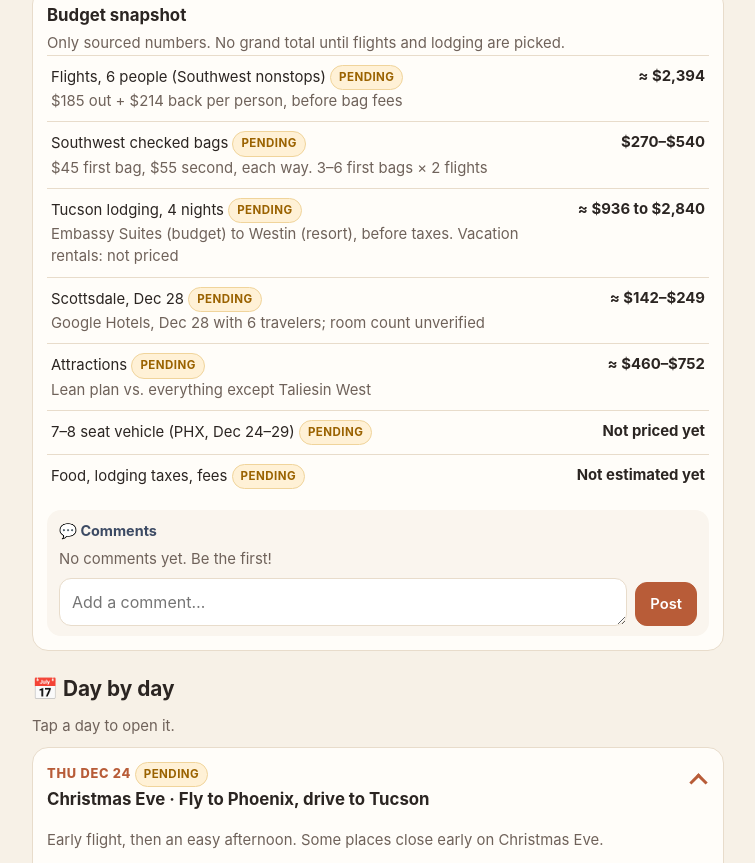
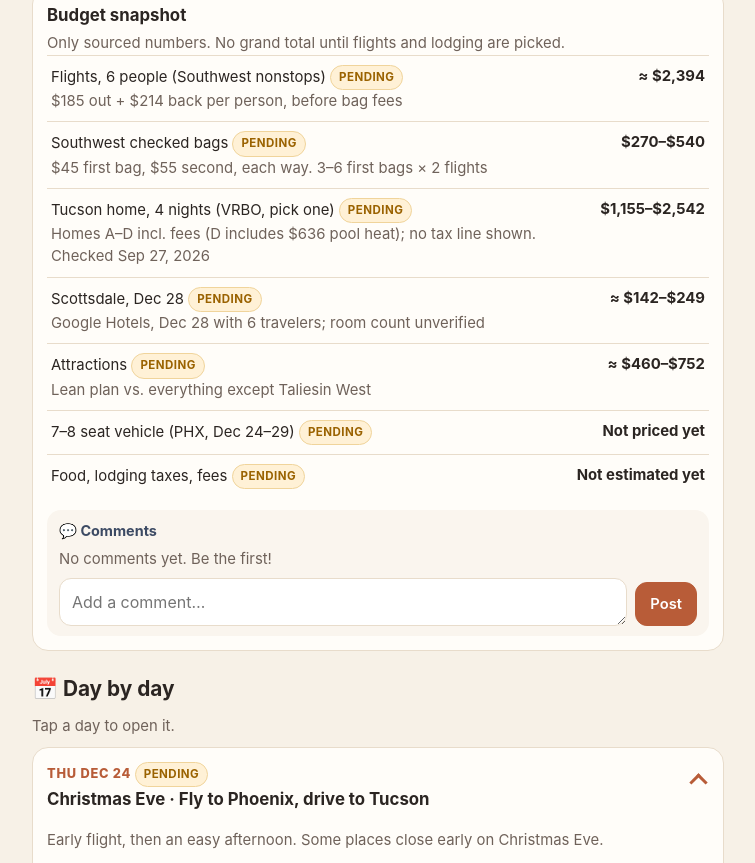
Before and after one commit to DevonshireVC/smiley-az-trip-kqnap6, a plain HTML site: page index.html in a window 1280 px wide. Shown: the part 755-1618 px from the top of the page, without its empty margins (262-1017 px from the left). Drawn offline with Linux system fonts and the light colour scheme.

Commit message:
Lodging: four verified VRBO homes A-D (checked Sep 27), fix Tucson/Scottsdale date labels

```diff
--- a/index.html
+++ b/index.html
@@ -229,11 +229,11 @@ function render(){
 
   const L=T.lodging;
   $('#lodging').innerHTML=`<h2>🏡 Where we stay <span class="tag pending">Pending</span></h2>
-   <h3>Tucson · Dec 25–29 (4 nights), pick one</h3><div class="muted">${L.note}</div>`+
+   <h3>Tucson · Dec 24–28 (4 nights), pick one</h3><div class="muted">${L.note}</div>`+
    L.options.map(op=>`<div class="card"><span class="tag soft">${esc(op.tag)}</span> ${tag(op.status)}<h3 style="margin-top:6px">${esc(op.name)}</h3>
-     <p style="margin:4px 0">💲 ${op.price}</p><p style="margin:4px 0">🛏️ ${op.beds}</p><p style="margin:4px 0">👍 ${op.pros}</p><p style="margin:4px 0">⚠️ ${op.cons}</p>
+     <p style="margin:4px 0">💲 ${op.price}</p><p style="margin:4px 0">🛏️ ${op.beds}</p>${op.cancel?`<p style="margin:4px 0">📅 ${op.cancel}</p>`:''}${op.pkg?op.pkg:''}<p style="margin:4px 0">👍 ${op.pros}</p><p style="margin:4px 0">⚠️ ${op.cons}</p>
      <div class="btnrow"><a class="btn small" href="${maps(op.map)}" target="_blank" rel="noopener">📍 Map</a><a class="btn small" href="${op.link}" target="_blank" rel="noopener">🔗 Website</a>${voteBtn('lodging',op.id,op.name)}</div></div>`).join('')+
-   `<div class="card"><h3>Scottsdale · night of Dec 29 <span class="tag pending">Pending</span></h3><div class="muted">${L.scottsdale.note}</div>
+   `<div class="card"><h3>Scottsdale · night of Dec 28 <span class="tag pending">Pending</span></h3><div class="muted">${L.scottsdale.note}</div>
      ${L.scottsdale.options.map(s=>`<div class="opt"><b>${esc(s.name)}</b><div class="muted">${esc(s.price)}</div><div class="btnrow"><a class="btn small" href="${maps(s.map)}" target="_blank" rel="noopener">📍 Map</a></div></div>`).join('')}
      ${thread('lodging','where we stay')}</div>`;
 
--- a/trip-data.js
+++ b/trip-data.js
@@ -33,7 +33,7 @@ window.TRIP = {
     budget: [
       { item: "Flights, 6 people (Southwest nonstops)", amount: "≈ $2,394", note: "$185 out + $214 back per person, before bag fees", status: "pending" },
       { item: "Southwest checked bags", amount: "$270–$540", note: "$45 first bag, $55 second, each way. 3–6 first bags × 2 flights", status: "pending" },
-      { item: "Tucson lodging, 4 nights", amount: "≈ $936 to $2,840", note: "Embassy Suites (budget) to Westin (resort), before taxes. Vacation rentals: not priced", status: "pending" },
+      { item: "Tucson home, 4 nights (VRBO, pick one)", amount: "$1,155–$2,542", note: "Homes A–D incl. fees (D includes $636 pool heat); no tax line shown. Checked Sep 27, 2026", status: "pending" },
       { item: "Scottsdale, Dec 28", amount: "≈ $142–$249", note: "Google Hotels, Dec 28 with 6 travelers; room count unverified", status: "pending" },
       { item: "Attractions", amount: "≈ $460–$752", note: "Lean plan vs. everything except Taliesin West", status: "pending" },
       { item: "7–8 seat vehicle (PHX, Dec 24–29)", amount: "Not priced yet", note: "", status: "pending" },
@@ -50,7 +50,7 @@ window.TRIP = {
         { time: "6:15 → 8:20 am", title: "Southwest nonstop IND → PHX", text: "$185 per person on Google Flights. Not booked.", status: "pending", map: "Phoenix Sky Harbor International Airport" },
         { time: "Morning", title: "Pick up 7–8 seat vehicle, drive about 2 hrs to Tucson", text: "Rental not priced or booked yet.", status: "pending" },
         { time: "Optional", title: "Pima Air & Space Museum (Christmas Eve 9–3)", text: "$22.50 ages 13+, $16 ages 5–12 → <b>$128.50</b>. Closed Christmas Day.", map: "Pima Air & Space Museum, Tucson AZ", src: "https://pimaair.org/" },
-        { time: "Afternoon", title: "Check in, pool, rest", text: "Lodging not chosen yet. See Where we stay.", status: "pending" }
+        { time: "Afternoon", title: "Check in, pool, rest", text: "Home not chosen yet: vote on A–D in Where we stay.", status: "pending" }
       ],
       closed: "Christmas Eve short hours: Kartchner Caverns 8–2, Pima Air & Space 9–3. Luminarias is NOT running Dec 24."
     },
@@ -124,52 +124,54 @@ window.TRIP = {
   },
 
   lodging: {
-    note: "Google Hotels, Dec 24–28. Hotel rates are lead nightly rates before taxes/fees. Cancellation terms not shown. <b>Catalina Breeze (from the earlier list) is unavailable Dec 24–27</b>, so it was dropped.",
+    note: "Four whole-home VRBO options, Dec 24–28 (4 nights), 6 guests. Totals <b>include VRBO fees; no tax line was shown</b>. <b>Prices checked Sep 27, 2026 (~9:40 pm ET).</b> Nothing booked. Vote for your favorite. (Hotel fallbacks from earlier research: Embassy Suites Tucson East ≈ $936 for 2 suites × 4 nights; Westin La Paloma ≈ $2,670–$2,840.)",
     options: [
       {
-        id: "lodge-embassy", name: "Embassy Suites Tucson East", tag: "Budget",
-        price: "$117/night per suite with 4 guests set (Hotels.com via Google) × 2 suites × 4 nights ≈ <b>$936</b>. ($108 with 2 guests; $192/night shown with 6 guests, room setup unverified.)",
-        beds: "Two-room suites: 2 queens + sofa bed each. Book 2 suites → 4 queens + 2 sofa beds.",
-        pros: "Free made-to-order breakfast and evening reception. Outdoor pool and hot tub. East side, handy for Saguaro East and Sabino.",
-        cons: "Parking costs extra. Pool heating not confirmed.",
-        map: "Embassy Suites by Hilton Tucson East",
-        link: "https://www.hilton.com/en/hotels/tuseees-embassy-suites-tucson-east/"
+        id: "home-a", name: "A · Downtown Historic 4BR, Barrio Viejo", tag: "Best price",
+        price: "<b>$1,155 total</b> for 4 nights (incl. fees). Rating 9.8 (6 reviews).",
+        beds: "4 bedrooms, sleeps 8: two queen rooms + two rooms with 2 extra-long twins each (everyone gets a bed). 2 full + 2 half baths.",
+        cancel: "Full refund only if cancelled <b>before Oct 25, 2026</b>.",
+        pros: "Cheapest by far. Walk to downtown restaurants and the streetcar. Parking for 3 cars. Lots of bathrooms.",
+        cons: "Only 6 reviews. No pool/hot tub listed. City setting, not desert views. Short free-cancel window.",
+        map: "Barrio Viejo, Tucson AZ",
+        link: "https://www.vrbo.com/4419370?chkin=2026-12-24&chkout=2026-12-28&adults=6"
       },
       {
-        id: "lodge-westin", name: "Westin La Paloma Resort & Spa", tag: "Resort",
-        price: "$294/night (Google Hotels, Dec 24–28, 2 guests; Expedia $299) × 2 rooms × 4 nights = $2,352, plus resort fee ($232–$403) and parking (~$85) ≈ <b>$2,670–$2,840</b>. 4-guest rate not shown.",
-        beds: "2 connecting rooms (on request), 2 queens each.",
-        pros: "3 outdoor pools, waterslide, hot tub. Catalina Foothills, about 15 min from Sabino Canyon.",
-        cons: "Resort fee conflicts ($29/day vs $50.42/night; confirm). Self-parking $21.29/night. Breakfast about $35 per person. Pool heating in December not confirmed.",
-        map: "The Westin La Paloma Resort and Spa, 3800 E Sunrise Dr, Tucson AZ",
-        link: "https://www.marriott.com/en-us/hotels/tuswi-the-westin-la-paloma-resort-and-spa/overview/"
+        id: "home-b", name: "B · Experience Tucson, near University of Arizona (Jefferson Park)", tag: "Top rated",
+        price: "<b>$1,502 total</b> for 4 nights (incl. fees). Rating 10 (38 reviews).",
+        beds: "Sleeps exactly 6: king (en suite bath), queen, and two twins. 2 baths.",
+        cancel: "Full refund <b>before Nov 24, 2026</b>; partial refund before Dec 10.",
+        pros: "Perfect 10 from 38 reviews. Most flexible cancellation. Garage. Central location.",
+        cons: "Two girls share a room with twins and two share a queen (tight at exactly 6). No pool/hot tub listed.",
+        map: "Jefferson Park, Tucson AZ",
+        link: "https://www.vrbo.com/2604636?chkin=2026-12-24&chkout=2026-12-28&adults=6"
       },
       {
-        id: "lodge-dreamin", name: "Catalina Dreamin' Luxe Foothills Oasis (VRBO 4744125)", tag: "Whole house",
-        price: "<b>Price and availability not shown</b> (VRBO won't quote without interaction). Pool heat is an extra <b>$150/night</b> (48 hrs notice, 2-night minimum). Similar 4-bedroom Tucson rentals averaged $323–$369/night on other dates.",
-        beds: "4 bedrooms, 3+ baths, sleeps 8. 3 kings listed; 4th bedroom bed type not stated.",
-        pros: "Infinity pool and spa, arcade games, fireplace. Gated Foothills community. About 30 min to Sabino.",
-        cons: "About 35 min to Saguaro West. Price, fees and cancellation unknown.",
-        status: "pending",
+        id: "home-c", name: "C · Tucson Game House with Hot Tub, Fire Pit & Games (Catalina Foothills)", tag: "Hot tub + games",
+        price: "<b>$2,023 total</b> ($506/night, all fees included). Rating 10 (19 reviews).",
+        beds: "Sleeps 8: bedroom 1 king, bedroom 2 queen, bedroom 3 three twins, plus a fold-out twin ottoman and two 9-foot sofas. 2 baths.",
+        cancel: "Full refund <b>before Dec 10, 2026</b>; 50% refund before Dec 17 (minus service fee); no refund after.",
+        pros: "Private hot tub for 4 (nights ~40°F), fire pit, cornhole, grill, fenced yard. Game room: air hockey, foosball, classic NES console. Catalina mountain views, 2-car garage, big stocked kitchen, washer/dryer, electric fireplace. Across from a park with a weekend farmers market; near Tucson Mall, ~5 mi to downtown. Flexible cancellation.",
+        cons: "No pool. 3 bedrooms, so the girls share (one room has 3 twins). Only 2 baths. ~27 min to Saguaro National Park. About $870 more than A.",
         map: "Catalina Foothills, Tucson AZ",
-        link: "https://www.vrbo.com/4744125"
+        link: "https://www.vrbo.com/3085995?chkin=2026-12-24&chkout=2026-12-28&adults=6"
       },
       {
-        id: "lodge-suenos", name: "Saguaro Sueños, Catalina Foothills (VRBO 3101180)", tag: "Whole house",
-        price: "<b>Price and availability not shown.</b> Pool heating is a paid upgrade (price not shown).",
-        beds: "4 bedrooms, 2.5 baths, sleeps 8: 3 kings + 1 room with 2 twins.",
-        pros: "Pool, spa, outdoor kitchen, fire pit, fireplace. A December 2023 review praises it for holidays with kids.",
-        cons: "Price, fees and cancellation unknown.",
-        status: "pending",
-        map: "Orange Grove Rd and N 1st Ave, Tucson AZ",
-        link: "https://www.vacayintucson.com/saguaro-suenos"
+        id: "home-d", name: "D · The Saguaro Sanctuary (east side, near Saguaro East & Sabino)", tag: "Splurge · pool",
+        price: "$1,906 (incl. fees) + December heated pool $636 ($249 first day + $129 × 3 days) = <b>≈ $2,542 total</b>. Rating 9.4 (49 reviews).",
+        beds: "5 bedrooms: five kings + two twins, so everyone can have a room. 3 baths.",
+        cancel: "<b>NON-REFUNDABLE.</b>",
+        pros: "Private heated pool, pool table, fire pit, fireplace, mountain views. Closest to Saguaro East and Sabino Canyon (Dec 27).",
+        cons: "Most expensive. No refund if plans change. Farther from Saguaro West / Desert Museum (Dec 25).",
+        map: "Saguaro National Park East, Tucson AZ",
+        link: "https://www.vrbo.com/4411090?chkin=2026-12-24&chkout=2026-12-28&adults=6"
       }
     ],
     scottsdale: {
       note: "Night of <b>Dec 28</b>. Google Hotels with Dec 28–29 and 6 travelers set (rate shown per night; whether that's 1 or 2 rooms is unverified). 2-traveler rates in brackets.",
       options: [
         { name: "Home2 Suites Scottsdale Salt River", price: "$142 ($96 for 2). Free breakfast, pool, hot tub.", map: "Home2 Suites by Hilton Scottsdale Salt River" },
-        { name: "Embassy Suites Scottsdale Resort", price: "$228 ($174 for 2). Two-room suites, free breakfast, free parking.", map: "Embassy Suites by Hilton Scottsdale Resort" },
+        { name: "Embassy Suites Scottsdale Resort", price: "$228 ($174 for 2). Two-room suites, free breakfast, free parking. Planning figure used in the totals.", map: "Embassy Suites by Hilton Scottsdale Resort" },
         { name: "Sonesta Suites Scottsdale Gainey Ranch", price: "$249 ($148 for 2).", map: "Sonesta Suites Scottsdale Gainey Ranch" }
       ]
     }
@@ -184,7 +186,7 @@ window.TRIP = {
 
   keyDates: [
     { date: "Now", title: "Book Southwest flights (Dec 24 out, Dec 29 back)", text: "$185 + $214 per person seen Sep 27; prices change.", status: "pending" },
-    { date: "Now", title: "Pick Tucson lodging (Dec 24–28)", text: "Confirm 6 people fit, pool heating, total with taxes/fees, cancellation. Vacation rentals: request a quote.", status: "pending" },
+    { date: "Now", title: "Pick Tucson home (Dec 24–28)", text: "Vote A–D. Home A free cancel ends Oct 25; Home B full refund ends Nov 24; Home C full refund ends Dec 10; Home D is non-refundable.", status: "pending" },
     { date: "Now", title: "Pick Scottsdale hotel (Dec 28)", status: "pending" },
     { date: "Now", title: "Price and book a 7–8 seat vehicle at PHX (Dec 24–29)", status: "pending" },
     { date: "ASAP", title: "Kartchner Caverns reservation (if Dec 26 Option A)", text: "Online or 877-MY-PARKS.", link: "https://azstateparks.com/kartchner" },
```
